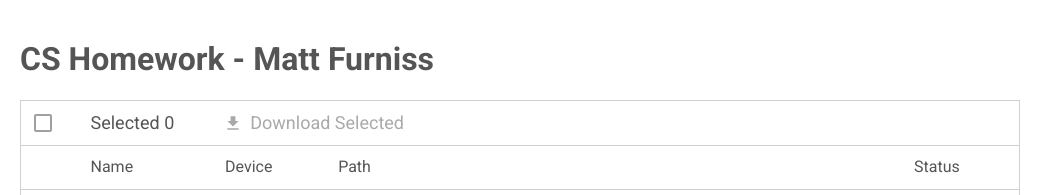
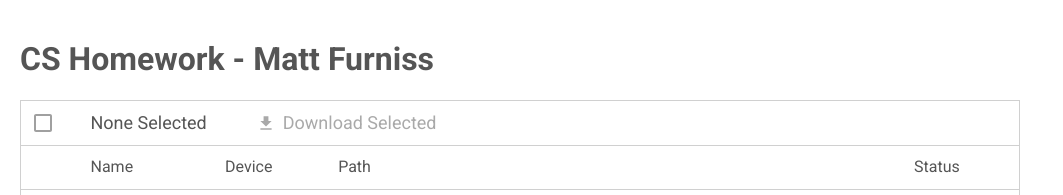
Before and after one commit to mfurniss/cs-homework, a React (Vite) app: page / in a window 1280 px wide. Shown: the top 195 px of the page, without its empty margins (0-1063 px from the left). Built offline with nearby package versions, Linux system fonts and the light colour scheme.

Commit message:
Display correct text when no files are selected

```diff
--- a/src/FilesContainer.tsx
+++ b/src/FilesContainer.tsx
@@ -47,7 +47,7 @@ const FilesContainer: React.FC<Props> = ({ files }) => {
             />
           </th>
           <th colSpan={5}>
-            Selected {countSelected}
+            {countSelected ? `Selected ${countSelected}` : 'None Selected'}
             <DownloadButton onClick={handleDownload} disabled={!countSelected}>
               <IoMdDownload />
               Download Selected
```
